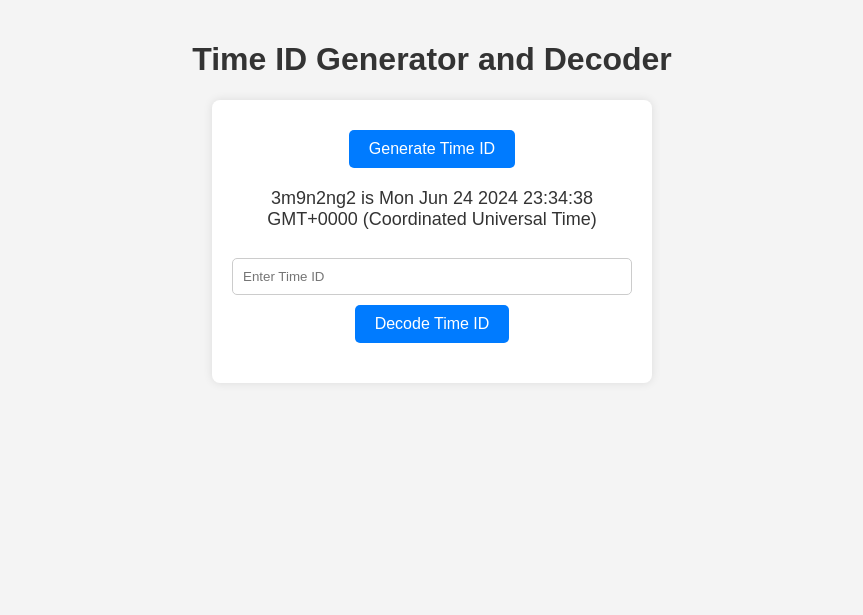
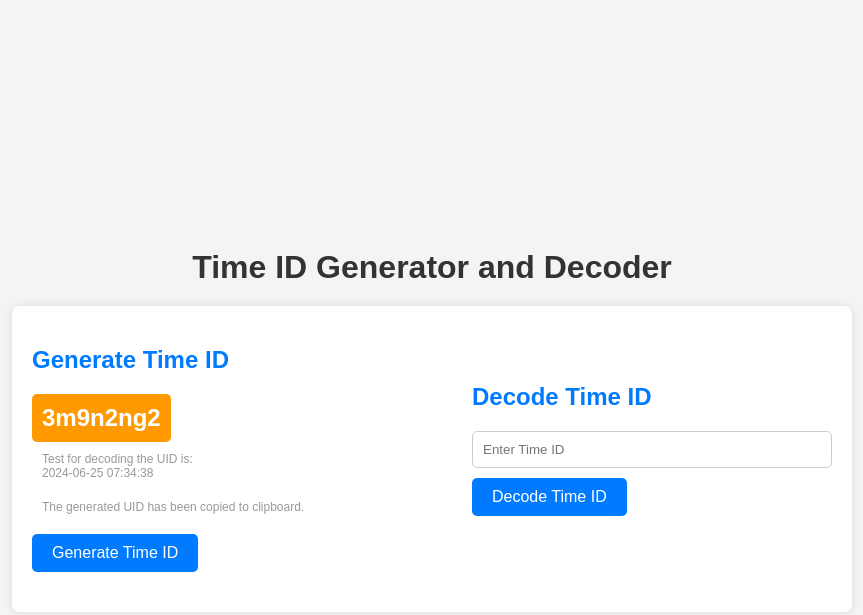
Before and after one commit to nicklawman/nicklawman.github.io, a plain HTML site: page tid.html in a window 1280 px wide. Shown: the whole page, without its empty margins (208-1071 px from the left). Drawn offline with Linux system fonts and the light colour scheme.

Commit message:
Update tid.html

```diff
--- a/tid.html
+++ b/tid.html
@@ -1,3 +1,4 @@
+
 <!DOCTYPE html>
 <html lang="en">
 <head>
@@ -13,18 +14,31 @@
             display: flex;
             flex-direction: column;
             align-items: center;
+            justify-content: center;
+            min-height: 100vh;
         }
         h1 {
             color: #333;
+            margin-bottom: 20px;
         }
         .container {
             background-color: #fff;
             border-radius: 8px;
             box-shadow: 0 0 10px rgba(0, 0, 0, 0.1);
             padding: 20px;
-            max-width: 400px;
+            max-width: 800px;
             width: 100%;
-            text-align: center;
+            display: flex;
+            flex-direction: column;
+            align-items: center;
+        }
+        .section {
+            width: 100%;
+            margin-bottom: 20px;
+        }
+        .section h2 {
+            color: #007BFF;
+            margin-bottom: 10px;
         }
         button {
             background-color: #007BFF;
@@ -46,22 +60,56 @@
             border-radius: 5px;
             margin-top: 10px;
         }
-        #time-id-display, #decoded-time-display {
-            margin-top: 20px;
-            font-size: 18px;
-            color: #333;
+        #time-id-display {
+            display: inline-block;
+            background-color: #ff9900; /* Amazon's orange color */
+            font-weight: bold;
+            color: #fff;
+            padding: 10px;
+            border-radius: 5px;
+            margin-top: 10px;
+            font-size: 24px;
+
+        }
+        #generated-time-display, #decoded-time-display, #clipboard-message {
+            font-size: 12px;
+            color: #999;
+            padding: 10px;
+            border-radius: 5px;
+        }
+        .highlight {
+            background-color: #ffeb3b;
+            padding: 2px 5px;
+            border-radius: 3px;
+            font-size: 20px;
+        }
+        @media (min-width: 768px) {
+            .container {
+                flex-direction: row;
+                justify-content: space-between;
+            }
+            .section {
+                width: 45%;
+            }
         }
     </style>
 </head>
 <body>
     <h1>Time ID Generator and Decoder</h1>
     <div class="container">
-        <button id="generate-btn">Generate Time ID</button>
-        <div id="time-id-display"></div>
-        <br>
-        <input type="text" id="time-id-input" placeholder="Enter Time ID">
-        <button id="decode-btn">Decode Time ID</button>
-        <div id="decoded-time-display"></div>
+        <div class="section" id="generator-section">
+            <h2>Generate Time ID</h2>
+            <div id="time-id-display">The UID will appear here.</div>
+            <div id="generated-time-display"></div>
+            <div id="clipboard-message"></div>
+            <button id="generate-btn">Generate Time ID</button>
+        </div>
+        <div class="section" id="decoder-section">
+            <h2>Decode Time ID</h2>
+            <input type="text" id="time-id-input" placeholder="Enter Time ID">
+            <button id="decode-btn">Decode Time ID</button>
+            <div id="decoded-time-display"></div>
+        </div>
     </div>
 
     <script>
@@ -135,11 +183,40 @@
             }
         }
 
+        function copyToClipboard(text) {
+            if (navigator.clipboard) {
+                navigator.clipboard.writeText(text).then(() => {
+                    console.log('Time ID copied to clipboard');
+                }).catch(err => {
+                    console.error('Failed to copy: ', err);
+                });
+            } else {
+                // Fallback method for Safari
+                const textArea = document.createElement('textarea');
+                textArea.value = text;
+                document.body.appendChild(textArea);
+                textArea.focus();
+                textArea.select();
+                try {
+                    document.execCommand('copy');
+                    console.log('Time ID copied to clipboard');
+                } catch (err) {
+                    console.error('Failed to copy: ', err);
+                }
+                document.body.removeChild(textArea);
+            }
+        }
+
         function generateAndDisplayTimeId() {
             const timeId = new TimeID();
             const newTimeId = timeId.gen();
-            const timeStr = timeId.parse(newTimeId).toString();
-            document.getElementById('time-id-display').innerText = `${newTimeId} is ${timeStr}`;
+            const timestamp = timeId.parse(newTimeId);
+            timestamp.setHours(timestamp.getHours() + 8);
+            const timeStr = timestamp.toISOString().replace('T', ' ').split('.')[0];
+            document.getElementById('time-id-display').innerText = newTimeId;
+            document.getElementById('generated-time-display').innerText = `Test for decoding the UID is:\n ${timeStr}`;
+            document.getElementById('clipboard-message').innerText = "The generated UID has been copied to clipboard.";
+            copyToClipboard(newTimeId);
         }
 
         document.getElementById('generate-btn').addEventListener('click', generateAndDisplayTimeId);
```
